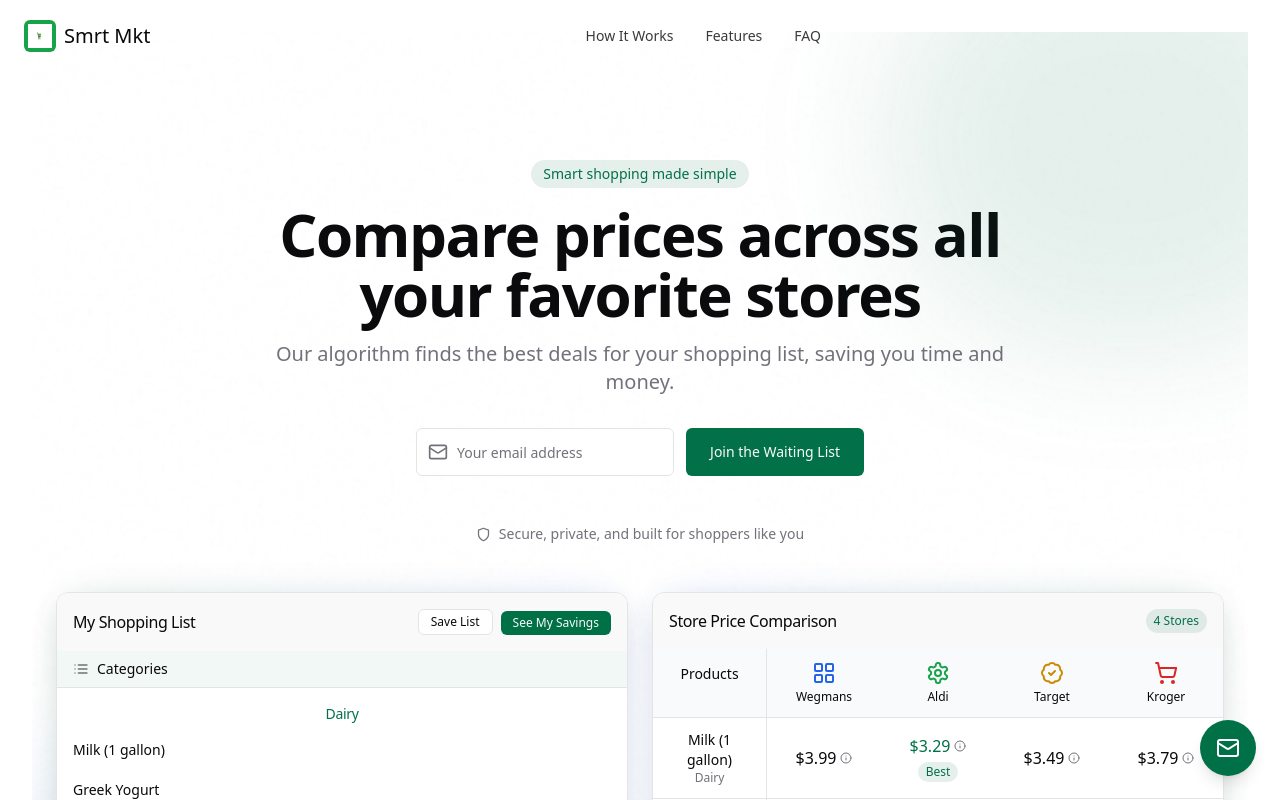
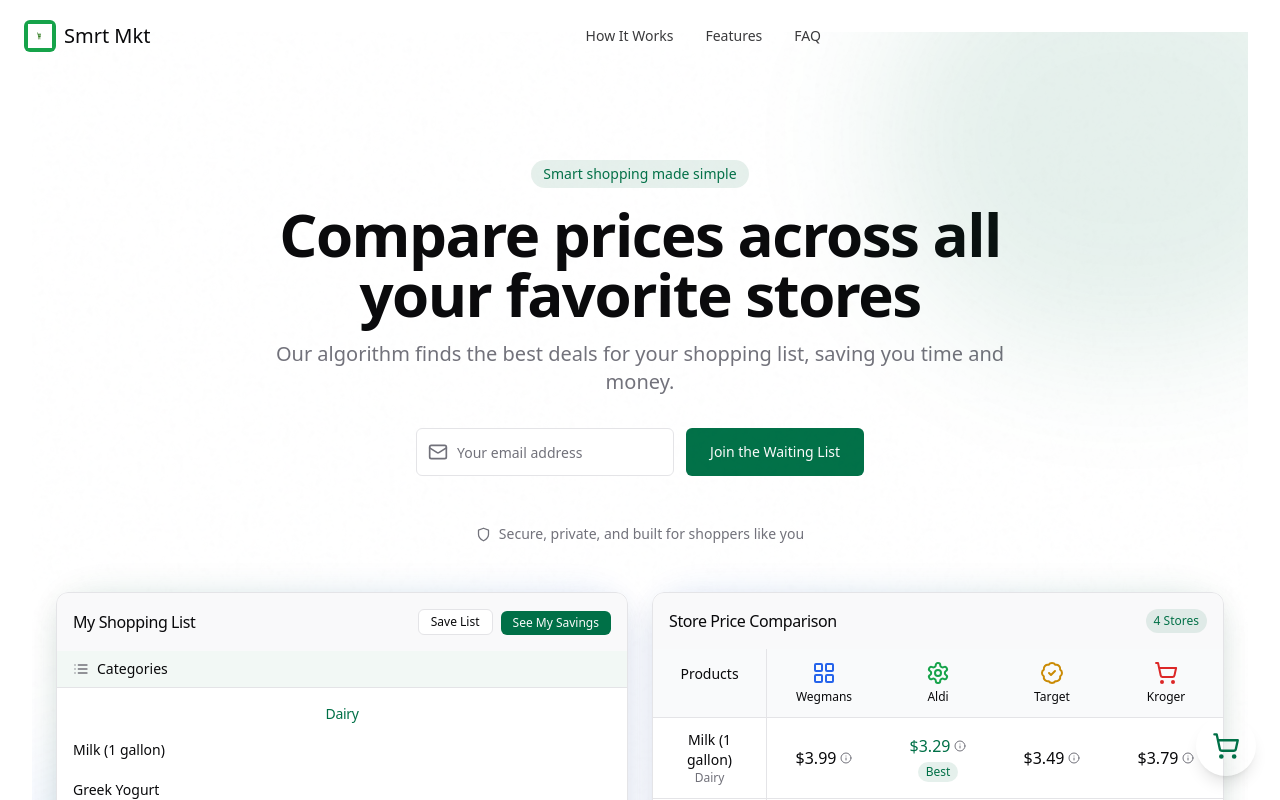
Before and after one commit to Jb00gi3/smrtmkt-de371cf8, a React (Vite) app: page /landing in a window 1280 px wide. Shown: the top 800 px of the page. Built offline with nearby package versions, Linux system fonts and the light colour scheme.

Commit message:
Update logo background
Update the logo background to be transparent with a shopping cart icon in green.

```diff
--- a/src/pages/Landing.tsx
+++ b/src/pages/Landing.tsx
@@ -8,6 +8,7 @@ import { FooterSection } from "@/components/sections/FooterSection";
 import { EmailCaptureForm } from "@/components/ui-components/EmailCaptureForm";
 import { toast } from "@/components/ui/use-toast";
 import NavbarWrapper from "@/components/ui-components/NavbarWrapper";
+import { ShoppingCart } from "lucide-react";
 
 const Landing = () => {
   const [showEmailCapture, setShowEmailCapture] = useState(false);
@@ -30,26 +31,14 @@ const Landing = () => {
       </main>
       <FooterSection hideSections={true} />
 
-      {/* Floating Email Capture Button */}
+      {/* Floating Email Capture Button with Shopping Cart Icon */}
       {!showEmailCapture && (
         <button
           onClick={() => setShowEmailCapture(true)}
-          className="fixed bottom-6 right-6 bg-primary hover:bg-primary/90 text-white rounded-full p-4 shadow-lg z-40 transition-all"
+          className="fixed bottom-6 right-6 bg-transparent hover:bg-primary/10 text-primary rounded-full p-4 shadow-lg z-40 transition-all"
+          aria-label="Join waiting list"
         >
-          <svg
-            xmlns="http://www.w3.org/2000/svg"
-            width="24"
-            height="24"
-            viewBox="0 0 24 24"
-            fill="none"
-            stroke="currentColor"
-            strokeWidth="2"
-            strokeLinecap="round"
-            strokeLinejoin="round"
-          >
-            <rect width="20" height="16" x="2" y="4" rx="2" />
-            <path d="m22 7-8.97 5.7a1.94 1.94 0 0 1-2.06 0L2 7" />
-          </svg>
+          <ShoppingCart size={28} className="text-primary" />
         </button>
       )}
     </div>
```
